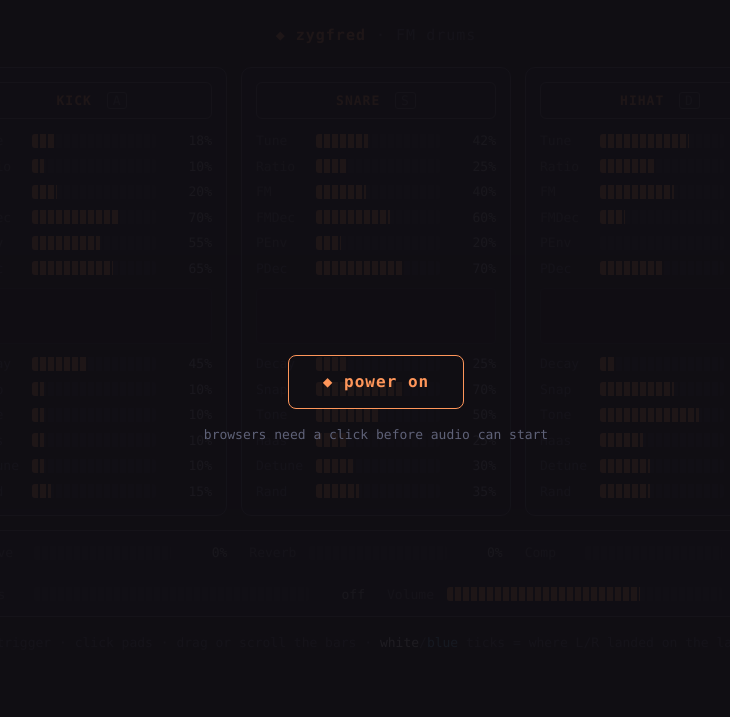
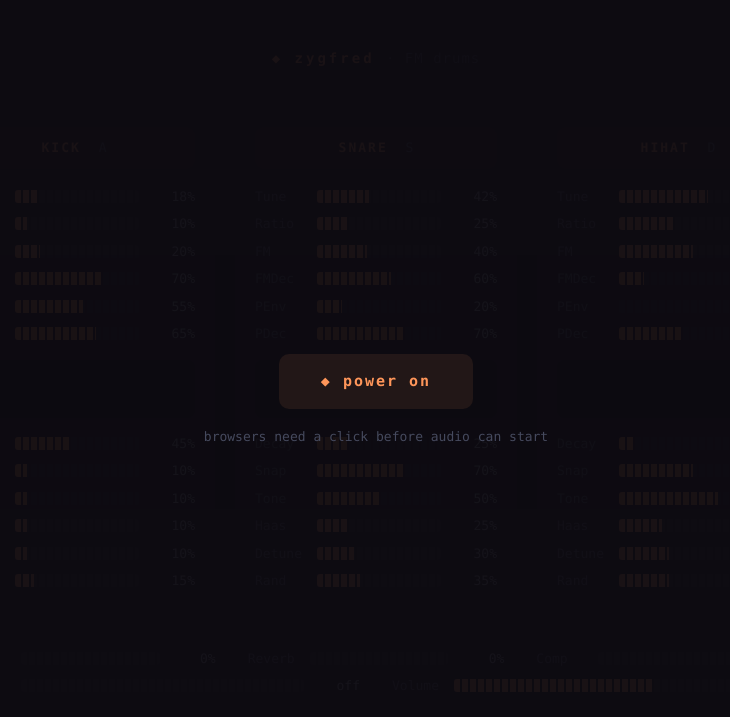
Before and after one commit to kamilmac/zygmund, a plain HTML site: page web/index.html in a window 1280 px wide. Shown: the whole page, without its empty margins (264-994 px from the left). Drawn offline with Linux system fonts and the light colour scheme.

Commit message:
web: minimal visual pass — borderless panels, tonal separation, roomier padding; scope shows left take only

```diff
--- a/web/index.html
+++ b/web/index.html
@@ -10,8 +10,10 @@
     --chan-r: #6ac8ff;
     --idle: #a5aab9;
     --dim: #5f6278;
-    --bg: #100e14;
-    --panel: #17141d;
+    --faint: #464a5e;
+    --bg: #0d0b11;
+    --panel: #151219;
+    --inset: #0a080d;
   }
   * { box-sizing: border-box; margin: 0; }
   body {
@@ -22,68 +24,62 @@
     display: flex;
     flex-direction: column;
     align-items: center;
-    padding: 24px 16px;
+    padding: 48px 24px 40px;
     user-select: none;
     -webkit-user-select: none;
   }
   h1 {
     color: var(--accent);
-    font-size: 15px;
+    font-size: 14px;
     font-weight: 700;
-    letter-spacing: 1px;
-    margin-bottom: 20px;
+    letter-spacing: 3px;
+    margin-bottom: 36px;
   }
-  h1 .sub { color: var(--dim); font-weight: 400; }
+  h1 .sub { color: var(--faint); font-weight: 400; letter-spacing: 1px; }
   #voices {
     display: flex;
-    gap: 14px;
+    gap: 20px;
     flex-wrap: wrap;
     justify-content: center;
   }
   .voice {
     background: var(--panel);
-    border: 1px solid var(--dim);
-    border-radius: 10px;
-    padding: 14px;
-    width: 270px;
+    border-radius: 16px;
+    padding: 22px 20px 20px;
+    width: 282px;
     display: flex;
     flex-direction: column;
-    gap: 6px;
+    gap: 8px;
+    transition: box-shadow 0.25s ease-out;
   }
-  .voice.hit { animation: flash 0.15s ease-out; }
+  .voice.hit { animation: flash 0.25s ease-out; }
   @keyframes flash {
-    0% { border-color: var(--accent); box-shadow: 0 0 14px rgba(255, 150, 90, 0.45); }
-    100% { border-color: var(--dim); box-shadow: none; }
+    0% { box-shadow: 0 0 0 1px rgba(255, 150, 90, 0.35), 0 0 24px rgba(255, 150, 90, 0.18); }
+    100% { box-shadow: none; }
   }
   .pad {
-    background: none;
-    border: 1px solid var(--dim);
-    border-radius: 6px;
+    background: rgba(255, 150, 90, 0.07);
+    border: none;
+    border-radius: 9px;
     color: var(--accent);
     font: inherit;
     font-weight: 700;
-    letter-spacing: 1px;
-    padding: 8px;
+    letter-spacing: 2px;
+    padding: 11px;
     cursor: pointer;
-    margin-bottom: 6px;
+    margin-bottom: 10px;
   }
-  .pad:active { background: rgba(255, 150, 90, 0.15); }
-  .pad .key {
-    color: var(--dim);
-    font-weight: 400;
-    border: 1px solid var(--dim);
-    border-radius: 3px;
-    padding: 0 5px;
-    margin-left: 6px;
-  }
-  .row { display: flex; align-items: center; gap: 8px; }
+  .pad:hover { background: rgba(255, 150, 90, 0.11); }
+  .pad:active { background: rgba(255, 150, 90, 0.18); }
+  .pad .key { color: var(--dim); font-weight: 400; letter-spacing: 0; margin-left: 8px; }
+  .row { display: flex; align-items: center; gap: 10px; }
   .label { width: 52px; color: var(--dim); flex: none; }
-  .row .val { width: 48px; text-align: right; color: var(--idle); flex: none; }
+  .row .val { width: 46px; text-align: right; color: var(--idle); flex: none; }
   .bar {
     flex: 1;
-    height: 14px;
+    height: 13px;
     border-radius: 3px;
-    background: repeating-linear-gradient(90deg, #262230 0 6px, var(--panel) 6px 8px);
+    background: repeating-linear-gradient(90deg, #221e2b 0 6px, transparent 6px 8px);
     cursor: ew-resize;
     touch-action: none;
     overflow: hidden;
@@ -107,58 +103,59 @@
   .tick-r { background: var(--chan-r); }
   .scope {
     width: 100%;
-    height: 56px;
-    background: var(--bg);
-    border: 1px solid #262230;
-    border-radius: 4px;
-    margin: 4px 0;
+    height: 58px;
+    background: var(--inset);
+    border: none;
+    border-radius: 8px;
+    margin: 8px 0;
   }
   #master {
     display: flex;
-    gap: 22px;
+    gap: 8px 32px;
     flex-wrap: wrap;
     justify-content: center;
     background: var(--panel);
-    border: 1px solid var(--dim);
-    border-radius: 10px;
-    padding: 12px 18px;
-    margin-top: 14px;
-    width: min(842px, 100%);
+    border-radius: 16px;
+    padding: 18px 26px;
+    margin-top: 20px;
+    width: min(886px, 100%);
   }
-  #master .row { flex: 1; min-width: 200px; }
-  footer { color: var(--dim); margin-top: 16px; text-align: center; }
+  #master .row { flex: 1; min-width: 210px; }
+  footer { color: var(--faint); font-size: 12px; margin-top: 26px; text-align: center; }
+  footer .l { color: #cdd2e0; }
+  footer .r { color: var(--chan-r); }
   #power {
     position: fixed;
     inset: 0;
-    background: rgba(16, 14, 20, 0.94);
+    background: rgba(13, 11, 17, 0.95);
     display: flex;
     flex-direction: column;
     align-items: center;
     justify-content: center;
-    gap: 16px;
+    gap: 18px;
     z-index: 10;
   }
   #power button {
-    background: none;
-    border: 1px solid var(--accent);
-    border-radius: 8px;
+    background: rgba(255, 150, 90, 0.09);
+    border: none;
+    border-radius: 10px;
     color: var(--accent);
     font: inherit;
-    font-size: 16px;
+    font-size: 15px;
     font-weight: 700;
-    letter-spacing: 1px;
-    padding: 14px 34px;
+    letter-spacing: 2px;
+    padding: 16px 42px;
     cursor: pointer;
   }
-  #power button:hover { background: rgba(255, 150, 90, 0.12); }
-  #power .hint { color: var(--dim); }
+  #power button:hover { background: rgba(255, 150, 90, 0.15); }
+  #power .hint { color: var(--faint); }
 </style>
 </head>
 <body>
   <h1>&#9670; zygfred <span class="sub">&#183; FM drums</span></h1>
   <div id="voices"></div>
   <div id="master"></div>
-  <footer>a / s / d trigger &#183; click pads &#183; drag or scroll the bars &#183; <span style="color:#fff">white</span>/<span style="color:var(--chan-r)">blue</span> ticks = where L/R landed on the last hit (Rand)</footer>
+  <footer>a / s / d trigger &#183; click pads &#183; drag or scroll the bars &#183; <span class="l">white</span>/<span class="r">blue</span> ticks = where L/R landed on the last hit (Rand)</footer>
   <div id="power">
     <button>&#9670; power on</button>
     <div class="hint">browsers need a click before audio can start</div>
--- a/web/main.js
+++ b/web/main.js
@@ -113,23 +113,16 @@ function paramRow(drum, pi) {
 
 const scopeCanvases = [];
 
-function drawScope(drum, vl, vr) {
+function drawScope(drum, vl) {
   const canvas = scopeCanvases[drum];
   if (!canvas || !audioCtx) return;
   const g = canvas.getContext('2d');
   const { width: w, height: h } = canvas;
   g.clearRect(0, 0, w, h);
-  const styles = getComputedStyle(document.documentElement);
-  const base = () => new Float32Array(drums[drum].slice(0, 9));
-  // R take first so the L take draws on top
-  const takes = [
-    [vr ? new Float32Array(vr) : base(), styles.getPropertyValue('--chan-r'), 1],
-    [vl ? new Float32Array(vl) : base(), styles.getPropertyValue('--accent'), 1.5],
-  ];
-  for (const [params, color, lineWidth] of takes) {
-    const pts = capture_scope(params, audioCtx.sampleRate);
-    g.strokeStyle = color;
-    g.lineWidth = lineWidth;
+  const take = vl ? new Float32Array(vl) : new Float32Array(drums[drum].slice(0, 9));
+  const pts = capture_scope(take, audioCtx.sampleRate);
+  g.strokeStyle = getComputedStyle(document.documentElement).getPropertyValue('--accent');
+  g.lineWidth = 1.5;
   g.beginPath();
   for (let i = 0; i < pts.length; i++) {
     const x = (i / (pts.length - 1)) * w;
@@ -137,7 +130,6 @@ function drawScope(drum, vl, vr) {
     i === 0 ? g.moveTo(x, y) : g.lineTo(x, y);
   }
   g.stroke();
-  }
 }
 
 // ---------- voices ----------
@@ -166,7 +158,7 @@ function trigger(drum, vel = 0.9) {
     len: 0.08 + 1.8 * p[6],
   });
   for (let i = 0; i < 9; i++) tickSetters[drum][i]?.(vl[i], vr[i]);
-  drawScope(drum, vl, vr);
+  drawScope(drum, vl);
   const panel = document.querySelectorAll('.voice')[drum];
   panel.classList.remove('hit');
   void panel.offsetWidth; // restart the flash animation
```
Lines whose indentation alone changed are shown as unchanged.
